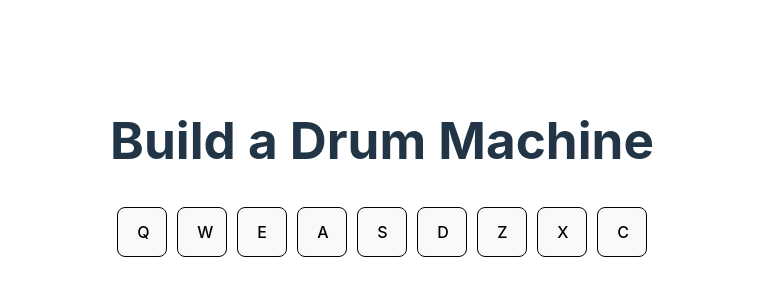
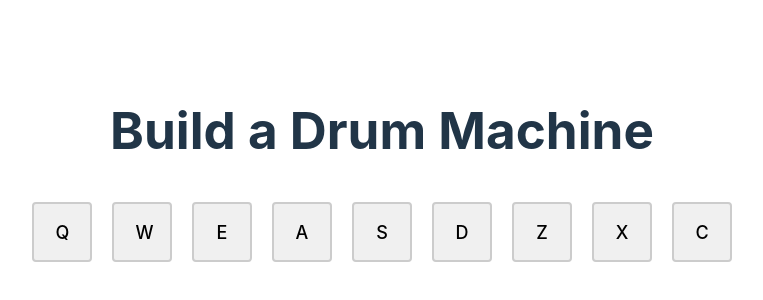
Before and after one commit to m-saoud/BuildDrumMachine, a React (Vite) app: page / in a window 1280 px wide. Shown: the part 230-530 px from the top of the page, without its empty margins (258-1021 px from the left). Built offline with nearby package versions, Linux system fonts and the light colour scheme.

Commit message:
Added some styling

```diff
--- a/src/App.css
+++ b/src/App.css
@@ -53,3 +53,30 @@
 .clip {
   display: none
 }
+
+.display {
+  background-color: #333;
+  color: #fff;
+  padding: 10px;
+  text-align: center;
+  font-size: 24px;
+  margin-bottom: 20px;
+}
+
+.drum-pad {
+  display: inline-block;
+  width: 60px;
+  height: 60px;
+  background-color: #f0f0f0;
+  border: 2px solid #ccc;
+  border-radius: 4px;
+  margin: 10px;
+  text-align: center;
+  font-size: 18px;
+  cursor: pointer;
+  transition: background-color 0.3s ease;
+}
+
+.drum-pad:hover {
+  background-color: #ddd;
+}
```
